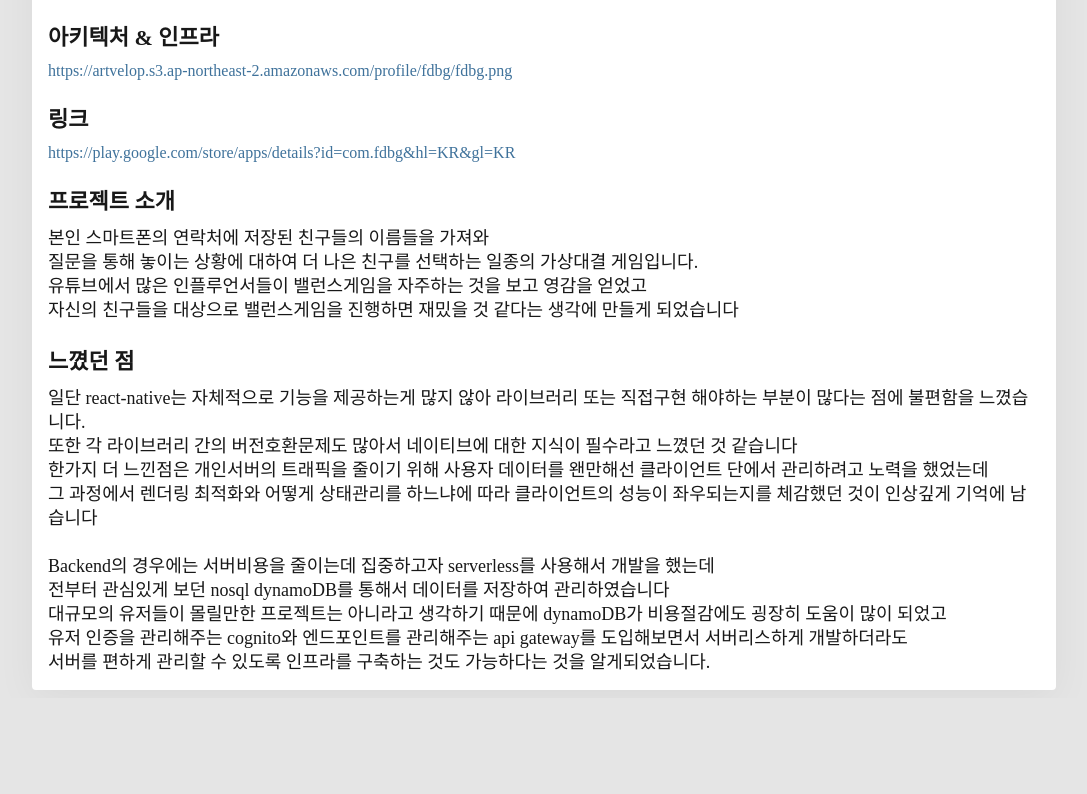
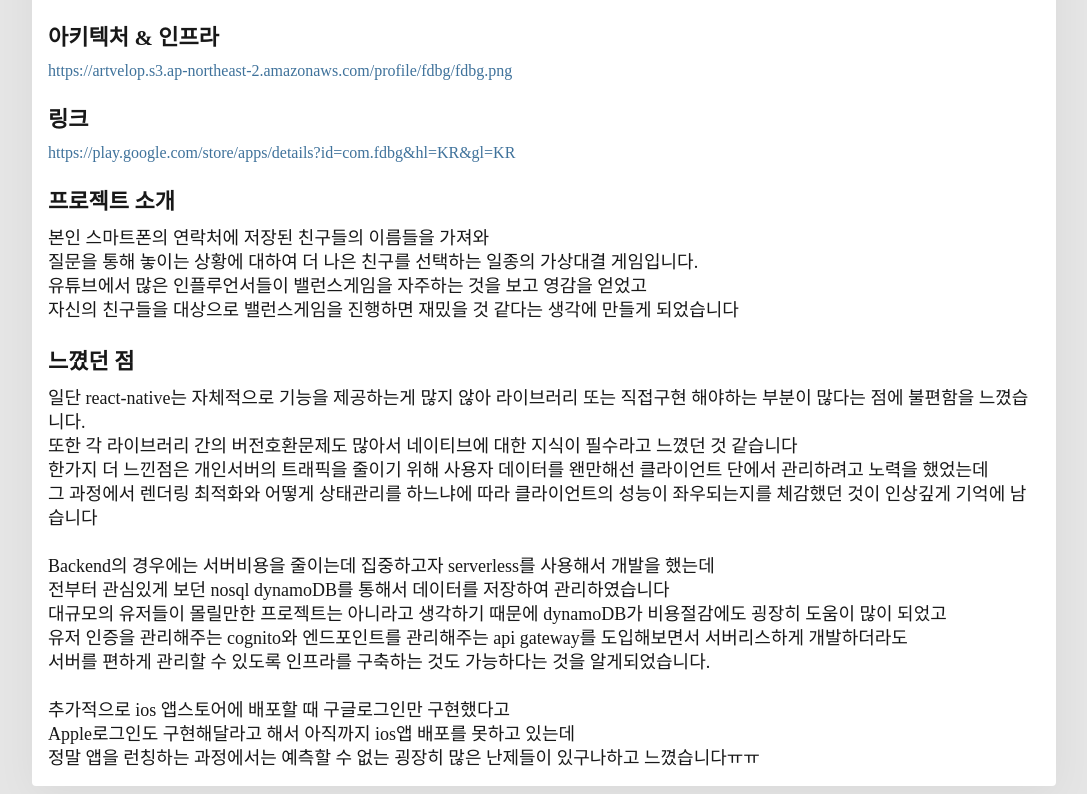
Before and after one commit to artvelop/portfolio, a React (Create React App) app: page / in a window 1280 px wide. Shown: the part 936-1730 px from the top of the page, without its empty margins (96-1183 px from the left). Before the commit the page ends 1634 px from the top, so only its background shows below. Built offline with nearby package versions, Linux system fonts and the light colour scheme.

Commit message:
[ADD] Project1 추가수정

```diff
--- a/src/pages/intro/components/Project1/Project1.tsx
+++ b/src/pages/intro/components/Project1/Project1.tsx
@@ -118,6 +118,16 @@ export const Project1: React.FC = () => {
           <br />
           서버를 편하게 관리할 수 있도록 인프라를 구축하는 것도 가능하다는 것을
           알게되었습니다.
+          <br />
+          <br />
+        </TyphoGraphy>
+        <TyphoGraphy type="h4" color={customColor.black} fontHeight="24px">
+          추가적으로 ios 앱스토어에 배포할 때 구글로그인만 구현했다고
+          <br />
+          Apple로그인도 구현해달라고 해서 아직까지 ios앱 배포를 못하고 있는데
+          <br />
+          정말 앱을 런칭하는 과정에서는 예측할 수 없는 굉장히 많은 난제들이
+          있구나하고 느꼈습니다ㅠㅠ
         </TyphoGraphy>
       </Content>
     </Wrapper>
```
Also changed, not shown: 1 other file (tests, documents, lock files or other folders).
